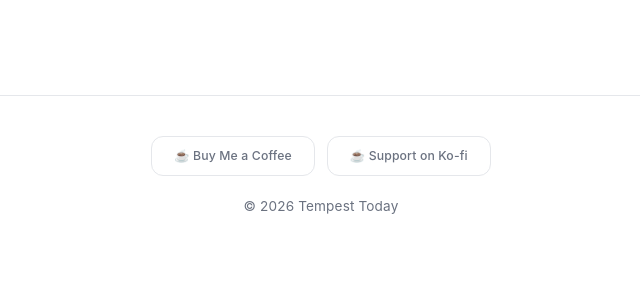
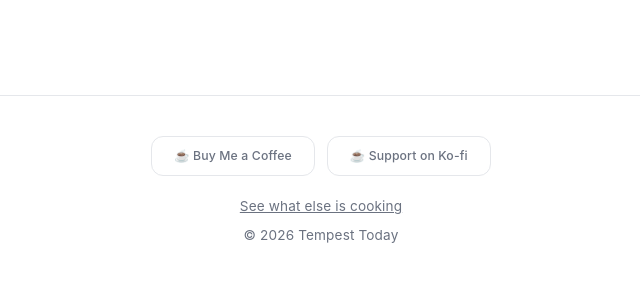
Before and after one commit to goode8/tempest-today, a Django app: page / in a window 1280 px wide. Shown: the part 249-549 px from the top of the page, without its empty margins (319-959 px from the left). Run offline with Django 5.2, Linux system fonts and the light colour scheme; some web fonts are replaced.

Commit message:
aqi format and parent company link

```diff
--- a/core/templates/core/base.html
+++ b/core/templates/core/base.html
@@ -258,6 +258,7 @@
           </a>
         </div>
 
+        <p style="margin: 0 0 8px 0;"><a href="https://www.happylifeunfolding.com" target="_blank" rel="noopener" style="color: var(--text-secondary); text-decoration: underline; transition: color 0.2s ease;" onmouseover="this.style.color='var(--text-primary)'" onmouseout="this.style.color='var(--text-secondary)'">See what else is cooking</a></p>
         <p style="margin: 0 0 20px 0;">&copy; 2026 Tempest Today</p>
 
     </footer>
```
